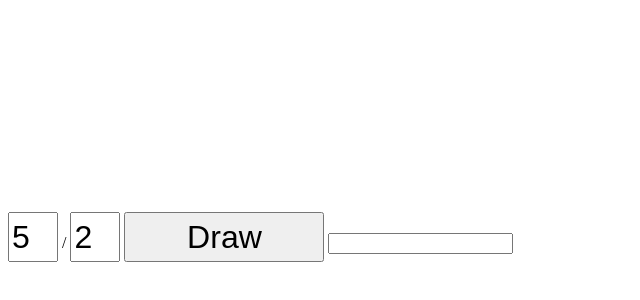
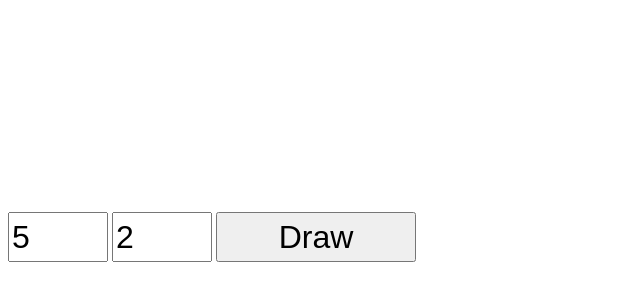
Before and after one commit to izowo/webtest.github.io, a plain HTML site: page index.html in a window 1280 px wide. Shown: the part 296-596 px from the top of the page, without its empty margins (0-640 px from the left). Drawn offline with nearby package versions, Linux system fonts and the light colour scheme.

Commit message:
Add files via upload

```diff
--- a/aka.js
+++ b/aka.js
@@ -86,7 +86,6 @@ var Graph = function(arg) {
 
 
 function Add(){
- document.fm.C.value = parseInt(document.fm.A.value) + parseInt(document.fm.B.value);
 
  ctx.clearRect(0, 0, csWidth, csHeight);
 
--- a/index.html
+++ b/index.html
@@ -7,10 +7,9 @@
 <script src="aka.js"></script>
 
 <FORM name="fm">
-  <INPUT type="number" name="A" value="5" style="width:50px;height:50px;font-size:2em;"> /
-  <INPUT type="number" name="B" value="2" style="width:50px;height:50px;font-size:2em;">
+  <INPUT type="number" name="A" value="5" style="width:100px;height:50px;font-size:2em;">
+  <INPUT type="number" name="B" value="2" style="width:100px;height:50px;font-size:2em;">
   <INPUT type="button" value="Draw" onclick="Add()"style="width:200px;height:50px;font-size:2em;">
-  <INPUT size="20" type="text" name="C">
 </FORM>
 
 
```
